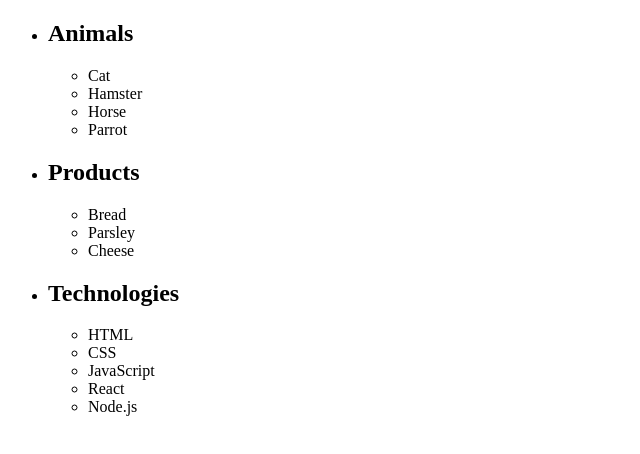
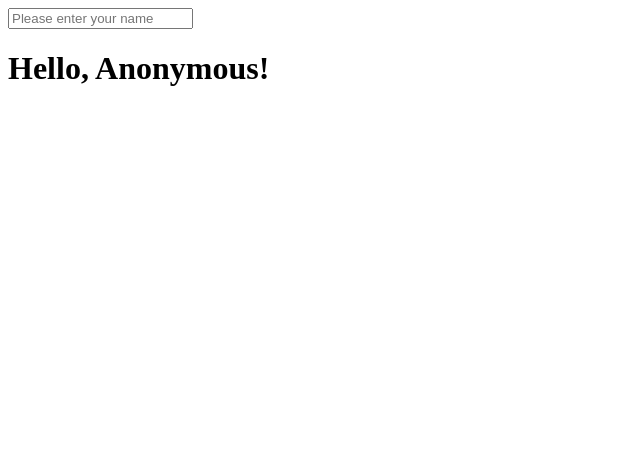
Before and after one commit to dtaratuta13-create/goit-js-hw-07, a plain HTML site: page task-3.html in a window 1280 px wide. Shown: the whole page, without its empty margins (0-640 px from the left). Drawn offline with Linux system fonts and the light colour scheme.

Commit message:
Update task-3.html

```diff
--- a/task-3.html
+++ b/task-3.html
@@ -9,35 +9,9 @@
   </head>
 
   <body>
-    <script type="module" src="./js/task-1.js"></script>
-    <ul id="categories">
-  <li class="item">
-    <h2>Animals</h2>
-    <ul>
-      <li>Cat</li>
-      <li>Hamster</li>
-      <li>Horse</li>
-      <li>Parrot</li>
-    </ul>
-  </li>
-  <li class="item">
-    <h2>Products</h2>
-    <ul>
-      <li>Bread</li>
-      <li>Parsley</li>
-      <li>Cheese</li>
-    </ul>
-  </li>
-  <li class="item">
-    <h2>Technologies</h2>
-    <ul>
-      <li>HTML</li>
-      <li>CSS</li>
-      <li>JavaScript</li>
-      <li>React</li>
-      <li>Node.js</li>
-    </ul>
-  </li>
-</ul>
+    <script type="module" src="./js/task-3.js"></script>
+    <input type="text" id="name-input" placeholder="Please enter your name" />
+<h1>Hello, <span id="name-output">Anonymous</span>!</h1>
+
   </body>
 </html>
```
